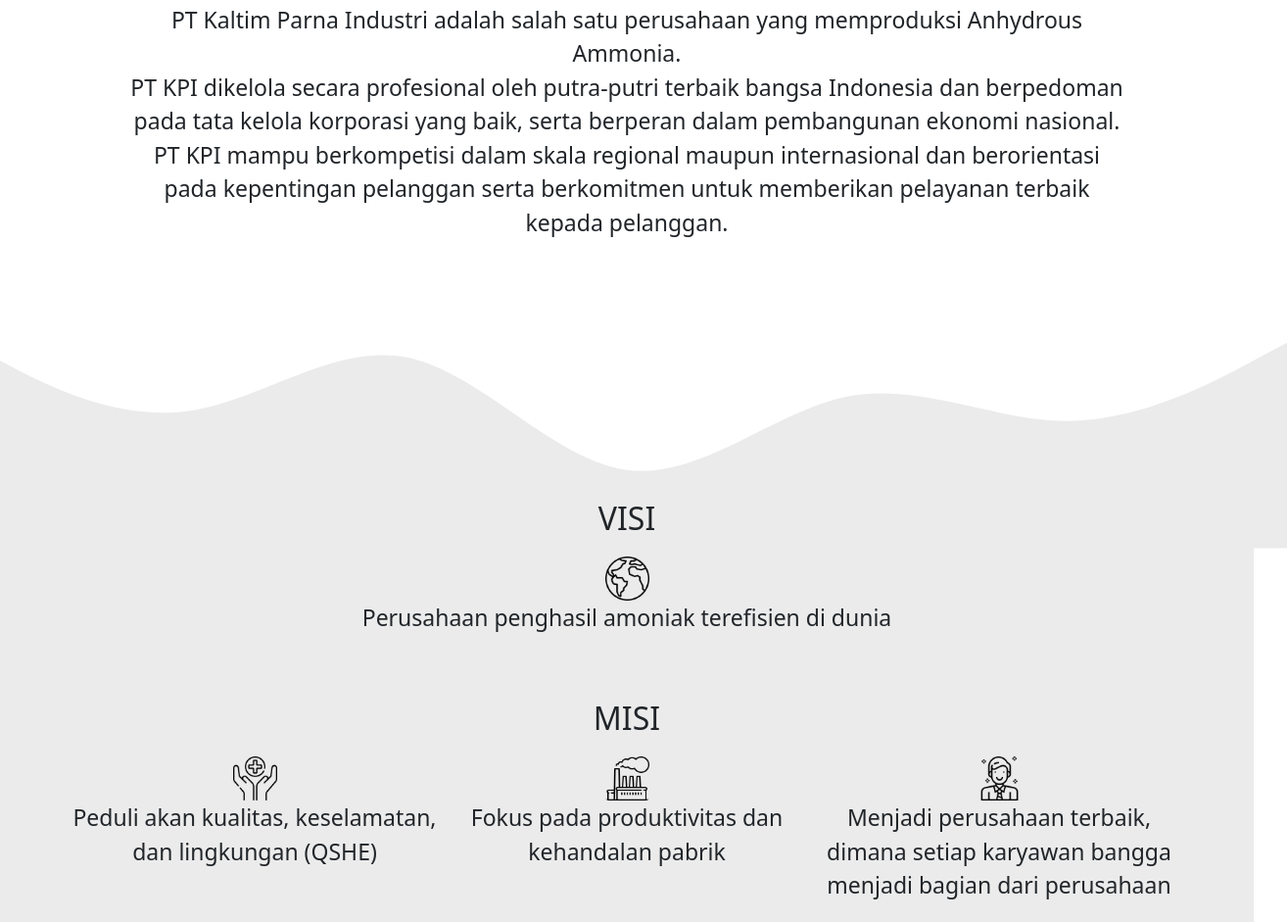
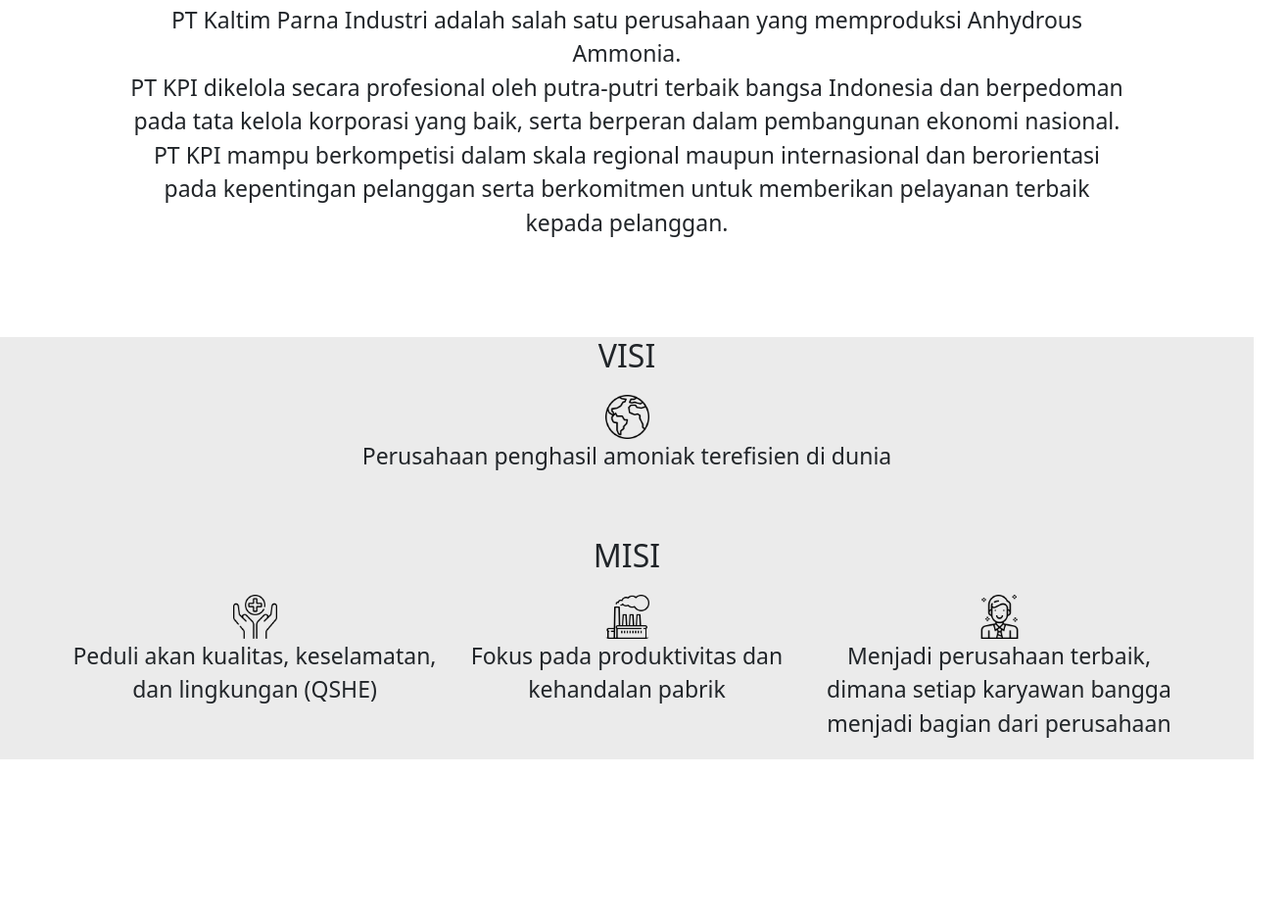
Before and after one commit to aghnianurhidayah/web-landing-kpi, a plain HTML site: page index.html in a window 1280 px wide. Shown: the part 1112-2053 px from the top of the page at 98% size, 1314 px wide, since content can reach past the window. After the commit the page ends 1887 px from the top, so only its background shows below. Drawn offline with nearby package versions, Linux system fonts and the light colour scheme.

Commit message:
Update index.html

```diff
--- a/index.html
+++ b/index.html
@@ -111,7 +111,6 @@
         <p>PT Kaltim Parna Industri adalah salah satu perusahaan yang memproduksi Anhydrous Ammonia.
           <br>PT KPI dikelola secara profesional oleh putra-putri terbaik bangsa Indonesia dan berpedoman pada tata kelola korporasi yang baik, serta berperan dalam pembangunan ekonomi nasional.
           <br>PT KPI mampu berkompetisi dalam skala regional maupun internasional dan berorientasi pada kepentingan pelanggan serta berkomitmen untuk memberikan pelayanan terbaik kepada pelanggan.</p>
-          <svg xmlns="http://www.w3.org/2000/svg" viewBox="0 0 1440 320"><path fill="#ebebeb" fill-opacity="1" d="M0,96L40,117.3C80,139,160,181,240,170.7C320,160,400,96,480,112C560,128,640,224,720,234.7C800,245,880,171,960,154.7C1040,139,1120,181,1200,181.3C1280,181,1360,139,1400,117.3L1440,96L1440,320L1400,320C1360,320,1280,320,1200,320C1120,320,1040,320,960,320C880,320,800,320,720,320C640,320,560,320,480,320C400,320,320,320,240,320C160,320,80,320,40,320L0,320Z"></path></svg>
       </div>
     </section>
     <!-- Akhir About -->
```
